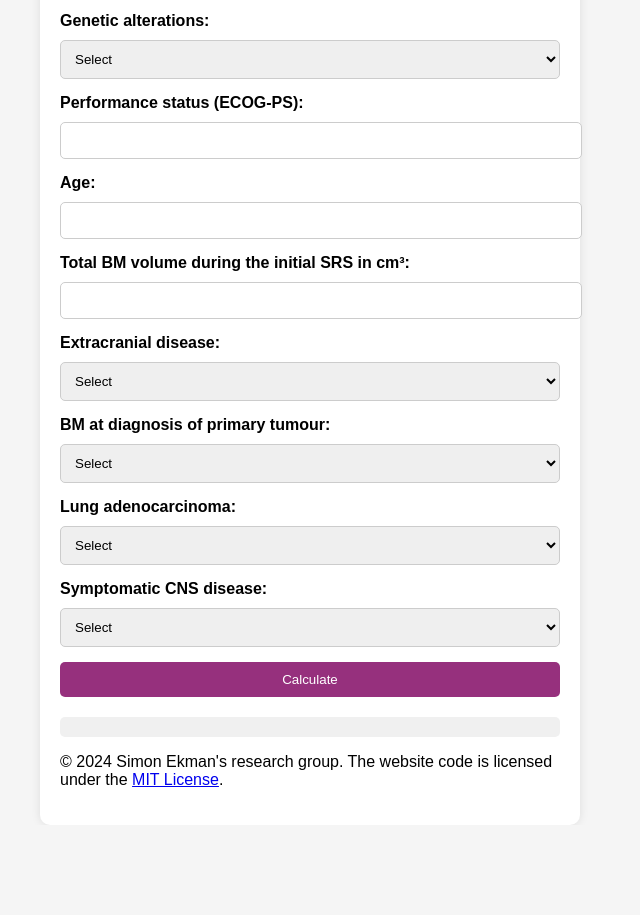
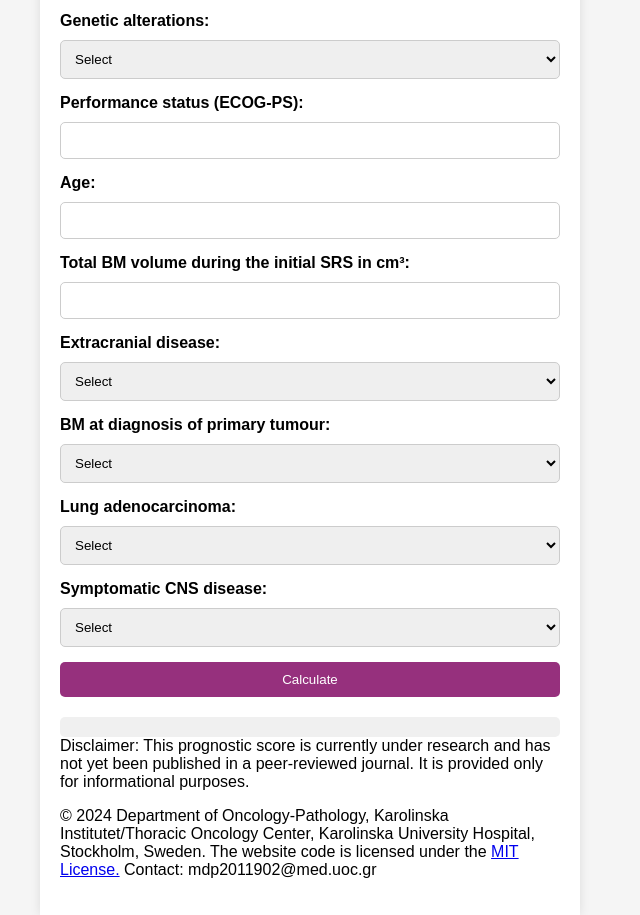
Before and after one commit to konkalaitzidis/srsbpi, a plain HTML site: page index.html in a window 1280 px wide. Shown: the part 281-1196 px from the top of the page, without its empty margins (330-970 px from the left). Before the commit the page ends 1106 px from the top, so only its background shows below. Drawn offline with Linux system fonts and the light colour scheme.

Commit message:
adding text and fixing UI bugs

```diff
--- a/index.html
+++ b/index.html
@@ -20,7 +20,7 @@
             width: 90%;
             background-color: #fff;
             padding: 20px;
-            border-radius: 10px;
+            border-radius: 10ax;
             box-shadow: 0 0 10px rgba(0,0,0,0.1);
         }
         h1 {
@@ -39,6 +39,7 @@
             margin: 5px 0 15px;
             border-radius: 5px;
             border: 1px solid #ccc;
+            box-sizing: border-box;
         }
         button {
             padding: 10px 20px;
@@ -157,13 +158,18 @@
             <button type="button" onclick="calculateResult()">Calculate</button>
             <div id="result"></div>
 
+            <!-- Disclaimer Section -->
+            <div class="disclaimer">
+                Disclaimer: This prognostic score is currently under research and has not yet been published in a peer-reviewed journal. It is provided only for informational purposes.
+            </div>
+
         </form>
 
 
         <!-- TODO: fix footer -->
         <!-- Footer Section -->
         <footer>
-            <p>&copy; 2024 Simon Ekman's research group. The website code is licensed under the <a href="https://opensource.org/licenses/MIT">MIT License</a>.</p>
+            <p>&copy; 2024 Department of Oncology-Pathology, Karolinska Institutet/Thoracic Oncology Center, Karolinska University Hospital, Stockholm, Sweden. The website code is licensed under the <a href="https://opensource.org/licenses/MIT">MIT License.</a> <a>Contact: mdp2011902@med.uoc.gr</a></p>
             <!-- <p>Website author: Kostas Kalaitzidis.</p>
             <p>Contact: kon.kalaitzidis@gmail.com.</p> -->
             <!-- <p>Website licensed under <a href="#">Creative Commons Attribution 4.0 International License</a>.</p> -->
@@ -182,13 +188,11 @@
                 - 0.484 * ((document.getElementById('value1').value === 'Yes' ? 1 : 0) - 0.399) // Disease outside CNS under control
                 - 0.363 * ((document.getElementById('value2').value === 'EGFR' ? 1 : 0) - 0.093) // Mutational status primary tumour
                 - 0.871 * ((document.getElementById('value2').value === 'ALK' ? 1 : 0) - 0.054) // Mutational status primary tumour
-                - 0.21 * ((document.getElementById('value2').value === 'KRAS' ? 1 : 0) - 0.108) // Mutational status primary tumour
+                - 0.210 * ((document.getElementById('value2').value === 'KRAS' ? 1 : 0) - 0.108) // Mutational status primary tumour
                 - 0.131 * ((document.getElementById('value2').value === 'Other' ? 1 : 0) - 0.037) // Mutational status primary tumour
                 + 0.596 * (((document.getElementById('value3').value === '2' || document.getElementById('value3').value === '3' || document.getElementById('value3').value === '4') ? 1 : 0) - 0.115)
                 + 0.015 * ((parseFloat(document.getElementById('value4').value) - 66.94)) // Age / pws ypologizetai?
                 + 0.075 * (Math.log(parseFloat(document.getElementById('value5').value)) - 0.782) // log(Volume of the first treated SRS)
-                // + 0.075 * ((Math.log(Math.abs(parseFloat(document.getElementById('value5').value)))) - 0.782) // log(Volume of the first treated SRS)
-                // + 0.075 * ((parseFloat(document.getElementById('value5').value)) - 0.782) // log(Volume of the first treated SRS)
                 + 0.508 * ((document.getElementById('value6').value === 'Yes' ? 1 : 0) - 0.819) // Extracranial disease
                 - 0.252 * ((document.getElementById('value7').value === 'Yes' ? 1 : 0) - 0.511) // CNS metastasis at primary tumour
                 - 0.219 * ((document.getElementById('value8').value === 'Yes' ? 1 : 0) - 0.741) // Lungadenocarcinoma
```
Also changed, not shown: supp-material.html (+1 -1 lines).
